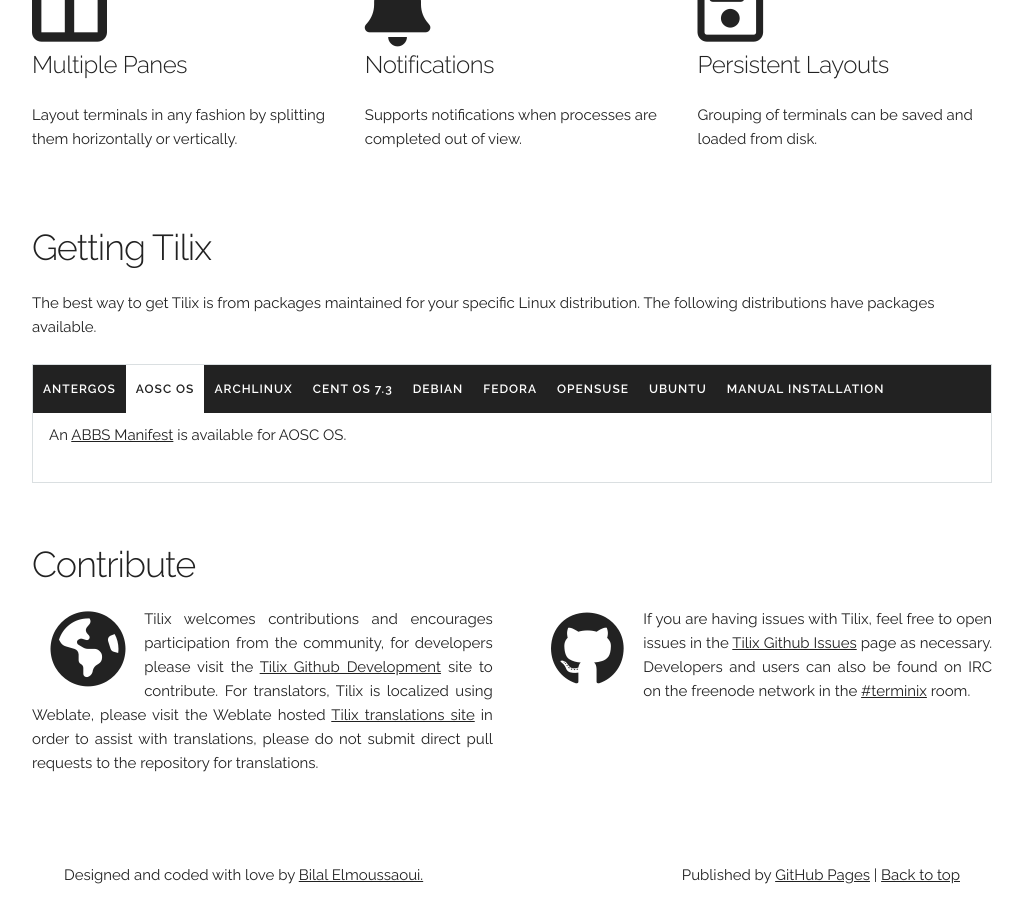
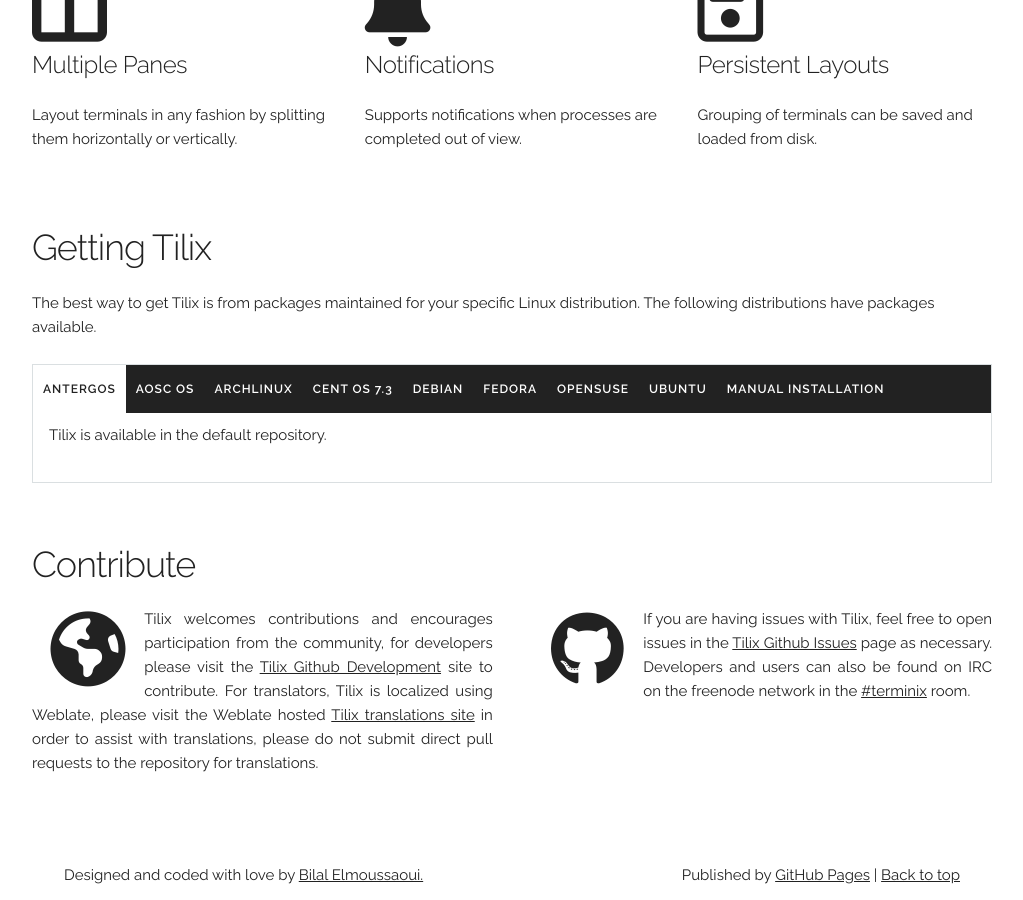
Before and after one commit to gnunn1/tilix-web, a Jekyll site: the page built from index.html, in a window 1280 px wide and 900 px high, scrolled down 1557 px. Shown: the whole window, without its empty margins (128-1151 px from the left). Built offline with Jekyll 4.4.1, drawn with Linux system fonts in a browser that asks for light colours; nearby versions of some CDN libraries.

Commit message:
Update index.html
Antergos is now the first tab in the distro package listing.

```diff
--- a/index.html
+++ b/index.html
@@ -77,7 +77,7 @@
             <nav>
                 <ul class="tabs-navigation" id="tabs">
                     {% for package in site.packages %}
-                    {% if package.id == "/packages/aoscos" %}
+                    {% if package.id == "/packages/antergos" %}
                     <li class="selected">
                     {% else %}
                     <li>
@@ -94,7 +94,7 @@
             </nav>
             <ul class="tabs-content">
                 {% for package in site.packages %}
-                    {% if package.id == "/packages/aoscos" %}
+                    {% if package.id == "/packages/antergos" %}
                     <li data-content="{{ package.id }}" class="selected">
                     {% else %}
                     <li data-content="{{ package.id }}">
```
